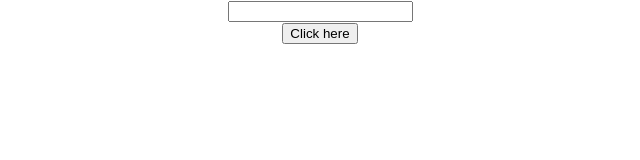
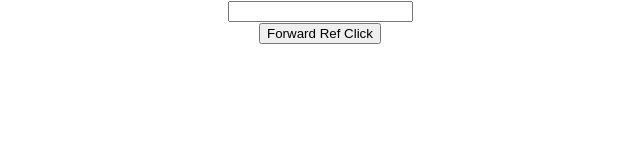
Before and after one commit to Rutujshahare/ReactJS-Tutorial, a React (Create React App) app in the folder REACT/formhandler/: page / in a window 1280 px wide. Shown: the top 160 px of the page, without its empty margins (320-960 px from the left). Built offline with nearby package versions, Linux system fonts and the light colour scheme.

Commit message:
forward reference text field method added and updated

```diff
--- a/REACT/formhandler/src/App.js
+++ b/REACT/formhandler/src/App.js
@@ -9,11 +9,13 @@
 import RefsDemo from './Components/RefsDemo';
 import FormInput from './Components/FormInput';
 import TextField from './Components/TextField';
+import ForwardParentRef from './Components/ForwardParentRef';
+
 
 function App() {
   return (
     <div className="App">
-     <TextField/>
+     <ForwardParentRef/>
     </div>
   );
 }
--- /dev/null
+++ b/REACT/formhandler/src/Components/ForwardParentRef.js
@@ -0,0 +1,23 @@
+import React from 'react';
+import ForwardRef from './ForwardRef';
+
+class ForwardParentRef extends React.Component {
+    constructor() {
+        super()
+        this.inputref=React.createRef()
+    }
+    clickhandler=()=>
+    {
+        this.inputref.current.focus()
+
+    }
+    render() {
+        return (
+            <div>
+                <ForwardRef ref={this.inputref}/>
+                <button onClick={this.clickhandler}>Forward Ref Click</button>
+            </div>
+        )
+    }
+}
+export default ForwardParentRef
--- a/REACT/formhandler/src/Components/ForwardRef.js
+++ b/REACT/formhandler/src/Components/ForwardRef.js
@@ -1,7 +1,19 @@
 import React from 'react';
 
-function ForwardRef() {
+// function ForwardRef() {
+//     return (
+//         <div>
+//         <input type="text" />
+//         </div>
+//     )
+// }
+
+const ForwardRef=React.forwardRef((props,ref) => {
     return (
-
-    )
+               <div>
+                 <input type="text"ref={ref} />
+                 </div>
+             )
 }
+)
+export default ForwardRef
```
